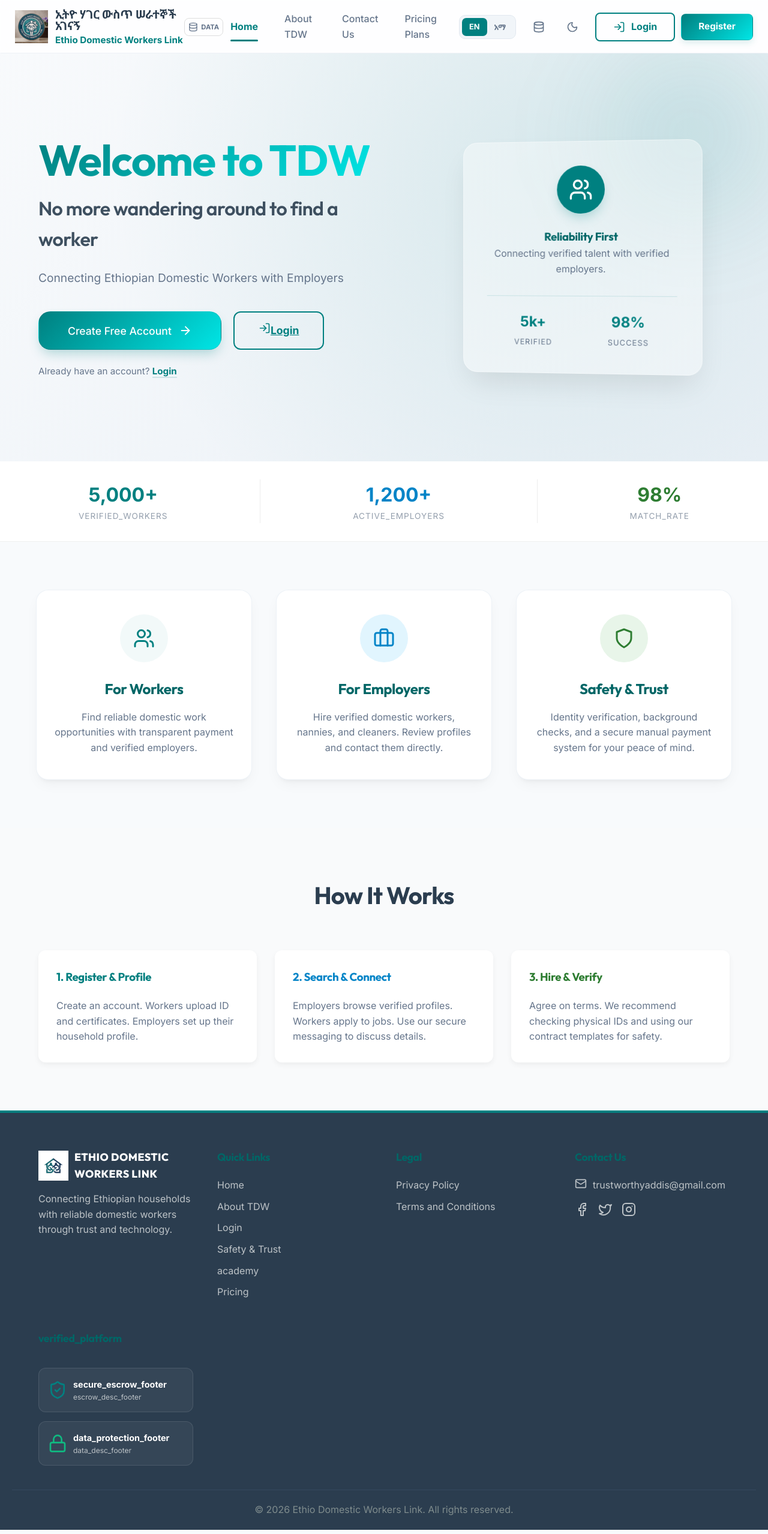
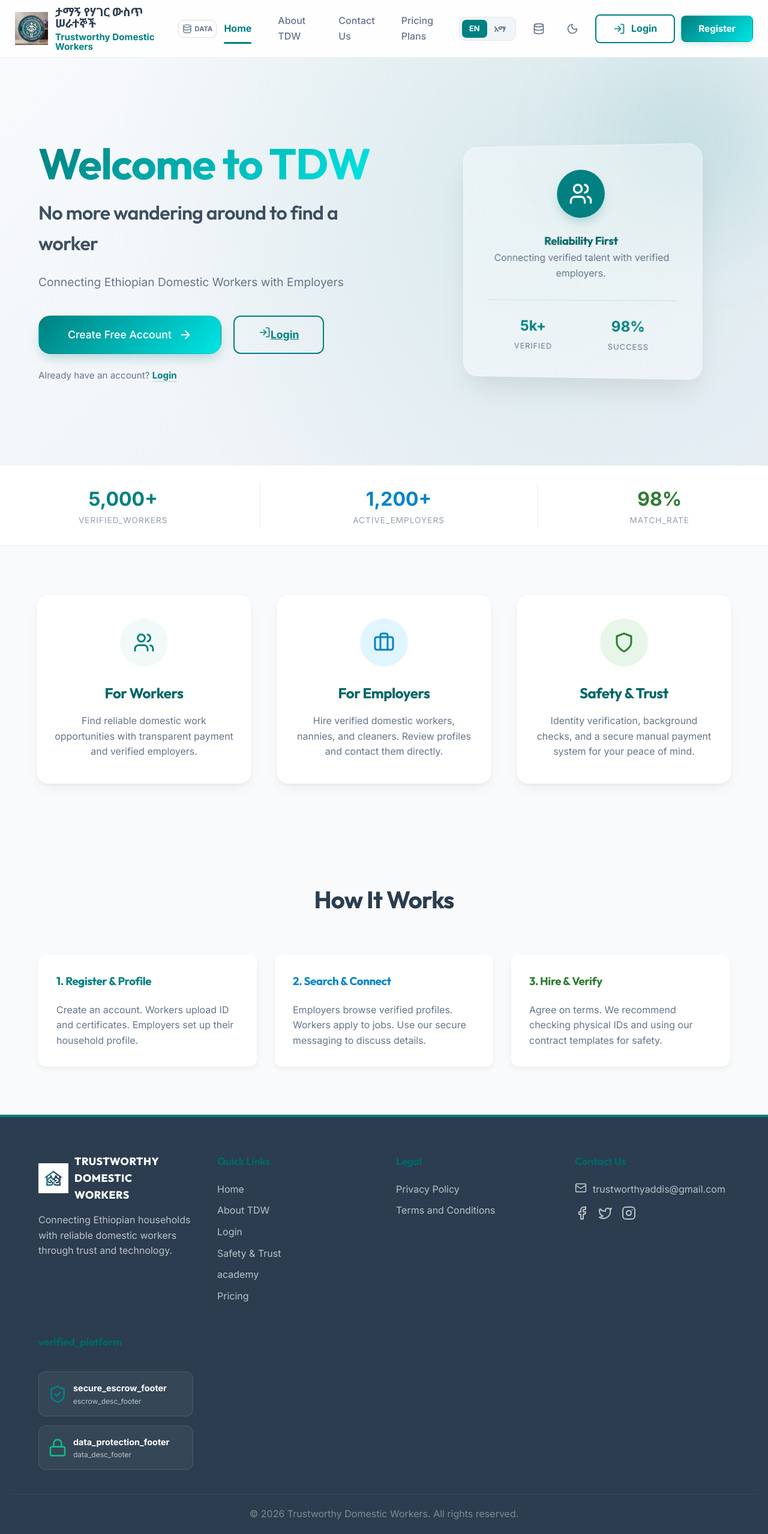
Before and after one commit to Belete-Tenaw/edwl-backend, a React (Vite) app in the folder frontend/: page / in a window 1280 px wide. Shown: the whole page at 60% size. Built offline with nearby package versions, Linux system fonts and the light colour scheme.

Commit message:
Rebrand: EDWL to TDW in Navbar, Footer, and Terms page

```diff
--- a/frontend/src/components/Footer.jsx
+++ b/frontend/src/components/Footer.jsx
@@ -12,9 +12,9 @@ const Footer = () => {
             <div className="container" style={{ display: 'grid', gridTemplateColumns: 'repeat(auto-fit, minmax(200px, 1fr))', gap: '40px', marginBottom: '40px' }}>
                 <div style={{ display: 'flex', flexDirection: 'column', gap: '15px' }}>
                     <div style={{ display: 'flex', alignItems: 'center', gap: '10px' }}>
-                        <img src={logo} alt="EDWL Logo" style={{ height: '50px', width: 'auto' }} />
+                        <img src={logo} alt="TDW Logo" style={{ height: '50px', width: 'auto' }} />
                         <h3 style={{ fontSize: '1.1rem', fontWeight: '900', color: 'white', letterSpacing: '0.5px' }}>
-                            ETHIO DOMESTIC<br/>WORKERS LINK
+                            TRUSTWORTHY DOMESTIC<br/>WORKERS
                         </h3>
                     </div>
                     <p style={{ color: '#bdc3c7', lineHeight: '1.6' }}>
@@ -75,7 +75,7 @@ const Footer = () => {
             </div>
 
             <div style={{ borderTop: '1px solid #34495e', paddingTop: '20px', textAlign: 'center', color: '#7f8c8d' }}>
-                &copy; {new Date().getFullYear()} Ethio Domestic Workers Link. {t('all_rights_reserved')}
+                &copy; {new Date().getFullYear()} Trustworthy Domestic Workers. {t('all_rights_reserved')}
             </div>
         </footer>
     );
--- a/frontend/src/components/Navbar.jsx
+++ b/frontend/src/components/Navbar.jsx
@@ -49,13 +49,13 @@ const Navbar = () => {
     return (
         <nav className="navbar glass" style={{ position: 'sticky', top: 0, zIndex: 1000, padding: '10px 24px', background: 'rgba(255, 255, 255, 0.8)', backdropFilter: 'blur(12px)', display: 'flex', justifyContent: 'space-between', alignItems: 'center', borderBottom: '1px solid rgba(226, 232, 240, 0.6)', transition: 'all 0.3s ease' }}>
             <NavLink to="/" onClick={closeMenu} className={({ isActive }) => `nav-logo-link ${isActive ? 'active' : ''}`} style={{ display: 'flex', alignItems: 'center', gap: '12px', textDecoration: 'none' }}>
-                <img src={logo} alt="EDWL Logo" style={{ height: '55px', width: 'auto', objectFit: 'contain', transition: 'transform 0.3s ease' }} className="nav-logo" />
+                <img src={logo} alt="TDW Logo" style={{ height: '55px', width: 'auto', objectFit: 'contain', transition: 'transform 0.3s ease' }} className="nav-logo" />
                 <div className="desktop-only" style={{ display: 'flex', flexDirection: 'column', color: 'var(--navy)' }}>
                     <span style={{ fontSize: '1.2rem', fontWeight: '900', lineHeight: 1, letterSpacing: '-0.2px' }}>
-                        ኢትዮ ሃገር ውስጥ ሠራተኞች አገናኝ
+                        ታማኝ የሃገር ውስጥ ሠራተኞች
                     </span>
                     <span style={{ fontSize: '0.95rem', fontWeight: '700', color: 'var(--primary)', lineHeight: 1, marginTop: '5px' }}>
-                        Ethio Domestic Workers Link
+                        Trustworthy Domestic Workers
                     </span>
                 </div>
             </NavLink>
--- a/frontend/src/pages/TermsAndConditions.jsx
+++ b/frontend/src/pages/TermsAndConditions.jsx
@@ -21,8 +21,8 @@ const TermsAndConditions = () => {
                         </div>
                         <h1 style={{ color: 'var(--primary)', marginBottom: '10px' }}>{t('terms_title')}</h1>
                         <p style={{ fontSize: '1.2rem', fontWeight: 'bold', color: '#333' }}>
-                            Ethio Domestic Workers Link<br />
-                            ኢትዮ የሃገር ውስጥ ሠራተኞች አገናኝ
+                            Trustworthy Domestic Workers<br />
+                            ታማኝ የሃገር ውስጥ ሠራተኞች
                         </p>
                         <p style={{ color: '#666', marginTop: '10px' }}>{t('terms_effective_date')}</p>
                         <p style={{ color: '#666' }}>{t('terms_last_updated')}</p>
@@ -43,7 +43,7 @@ const TermsAndConditions = () => {
                     </div>
 
                     <div style={{ marginTop: '40px', paddingTop: '20px', borderTop: '1px solid #eee', textAlign: 'center', fontSize: '0.9rem', color: '#888' }}>
-                        <p>Trustworthy Addis - Ethio Domestic Workers Link</p>
+                        <p>Trustworthy Addis - Trustworthy Domestic Workers</p>
                     </div>
                 </div>
             </div>
```
